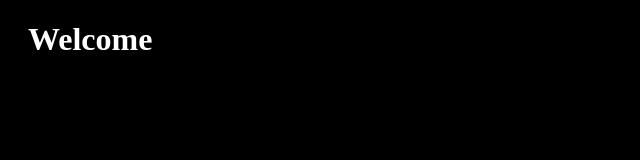
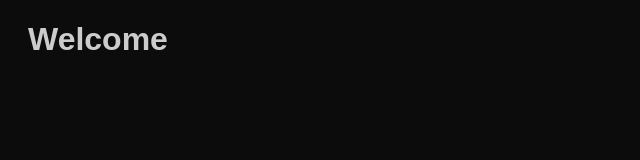
Before and after one commit to immysoun/website, a plain HTML site: page index.html in a window 1280 px wide. Shown: the full height of the page, 0-640 px from the left. Drawn offline with Linux system fonts and the light colour scheme.

Commit message:
Update style.css

```diff
--- a/css/style.css
+++ b/css/style.css
@@ -1,10 +1,11 @@
 body
 {
-    background-color: black;
+    background-color: #0c0c0c;
+    font-family: Arial, Helvetica, sans-serif;
 }
 
 h1
 {
-    color: white;
+    color: #cccccc;
     margin-left: 20px;
 }
```
